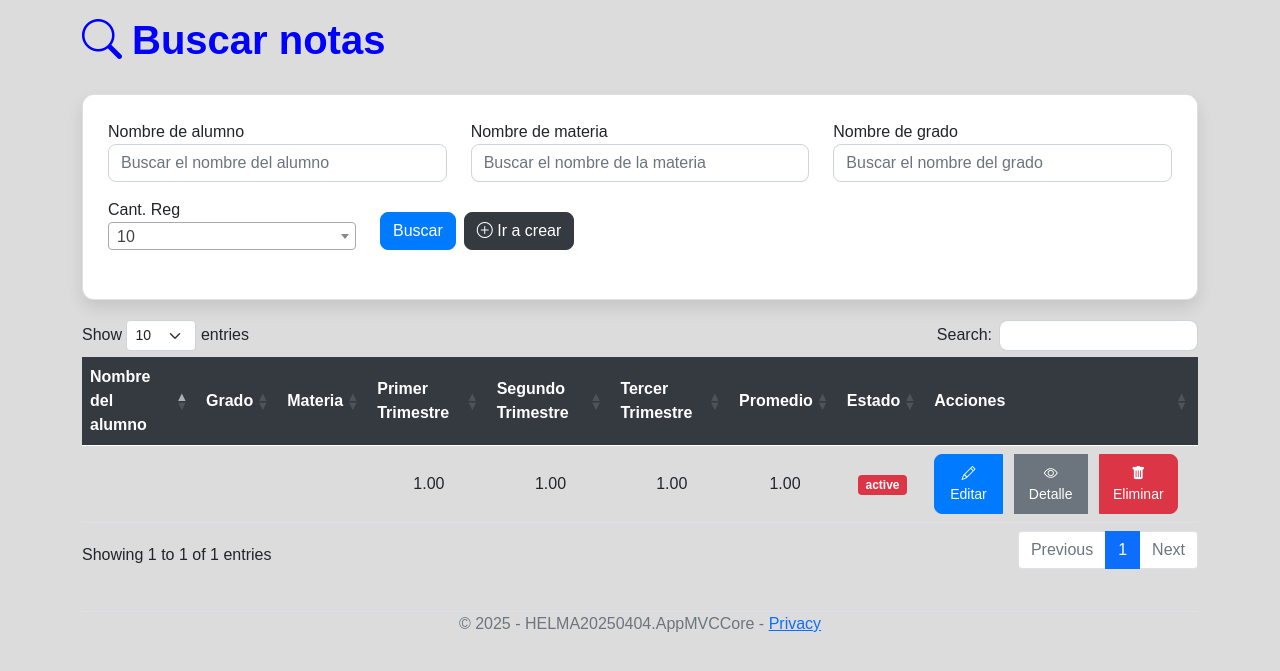
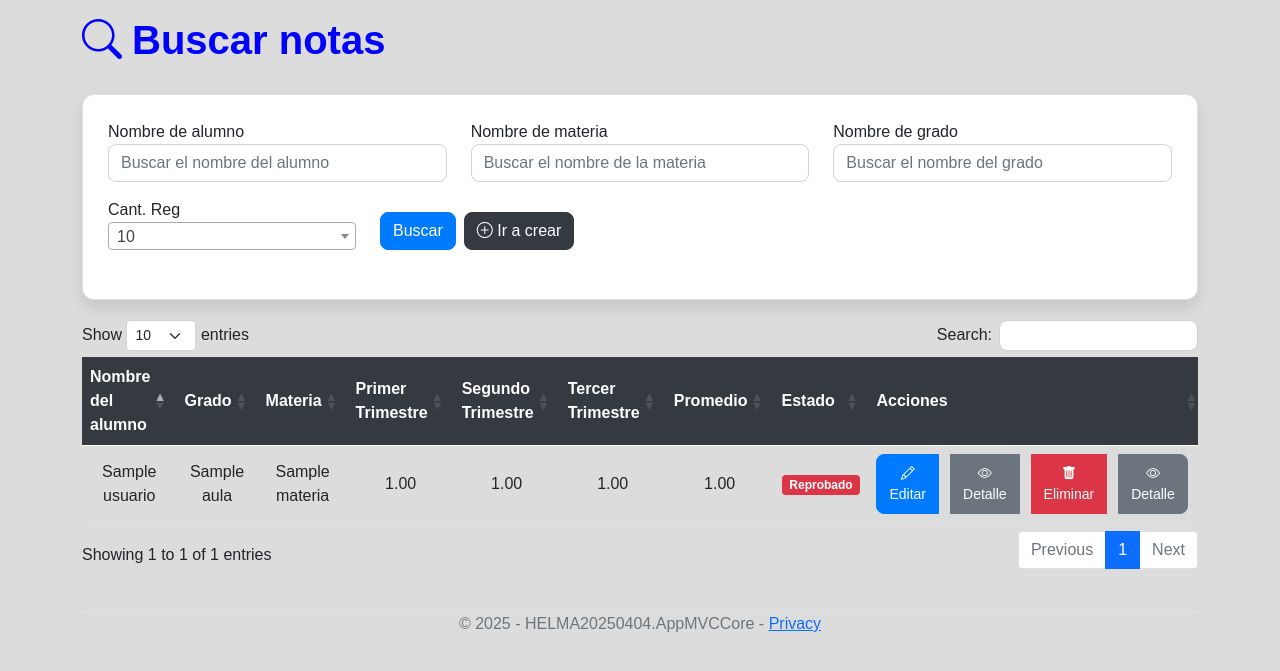
Before and after one commit to Henryjmzx19/HELMA20250404, an ASP.NET Core app: page /Notas in a window 1280 px wide. Shown: the part 81-752 px from the top of the page. Run offline with ASP.NET Core 8, Linux system fonts and the light colour scheme; the visitor is signed in with stand-in values (Sample User, id 1); empty tables hold one stand-in row (values such as "Sample post"); database files in the repository are not loaded; some libraries are stand-ins or nearby versions.

Commit message:
Se implementaron errores

```diff
--- a/HELMA20250404.AppMVCCore/Controllers/NotasController.cs
+++ b/HELMA20250404.AppMVCCore/Controllers/NotasController.cs
@@ -22,19 +22,29 @@ namespace HELMA20250404.AppMVCCore.Controllers
         // GET: Notas
         public async Task<IActionResult> Index(Nota nota, int topRegistro = 10)
         {
-            var query = _context. Notas.AsQueryable();
+            var query = _context.Notas
+                .Include(n => n.Matricula)
+                    .ThenInclude(m => m.Alumno)
+                        .ThenInclude(a => a.Usuario)
+                .Include(n => n.Aula)
+                .Include(n => n.Materia)
+                .AsQueryable();
+
             if (nota.Matricula != null && !string.IsNullOrWhiteSpace(nota.Matricula.Alumno.Usuario.NombreUsuario))
                 query = query.Where(s => s.Matricula.Alumno.Usuario.NombreUsuario.Contains(nota.Matricula.Alumno.Usuario.NombreUsuario));
+
             if (nota.Materia != null && !string.IsNullOrWhiteSpace(nota.Materia.Nombre))
                 query = query.Where(s => s.Materia.Nombre.Contains(nota.Materia.Nombre));
-            if (nota.Materia != null && !string.IsNullOrWhiteSpace(nota.Aula.Nombre))
-                query = query.Where(s => s.Materia.Nombre.Contains(nota.Aula.Nombre));
 
+            if (nota.Aula != null && !string.IsNullOrWhiteSpace(nota.Aula.Nombre))
+                query = query.Where(s => s.Aula.Nombre.Contains(nota.Aula.Nombre)); // Estaba usando Materia.Nombre en lugar de Aula.Nombre
 
             if (topRegistro > 0)
                 query = query.Take(topRegistro);
+
             return View(await query.ToListAsync());
         }
+
 
         // GET: Notas/Details/5
         public async Task<IActionResult> Details(int? id)
--- a/HELMA20250404.AppMVCCore/Views/Notas/Index.cshtml
+++ b/HELMA20250404.AppMVCCore/Views/Notas/Index.cshtml
@@ -77,12 +77,17 @@
 						<td>@Html.DisplayFor(modelItem => item.Promedio)</td>
 
 						<td>
-							<span class="badge @(item.Estado == "Aprobado" ? "bg-success" : "bg-danger")">
-								@Html.DisplayFor(modelItem => item.Estado)
+							<span class="badge @(item.Promedio >= 6 ? "bg-success" : "bg-danger")">
+                                @(item.Promedio >= 6 ? "Aprobado" : "Reprobado")
                            </span>
+
 						</td>
 						<td>
 							<div class="btn-group" role="group">
+								@if (User.Identity.IsAuthenticated)
+								{
+									@if (User.IsInRole("PROFESOR"))
+									{
 										<a asp-action="Edit" asp-route-id="@item.Id" class="btn btn-primary btn-sm">
 											<i class="bi bi-pencil"></i> Editar
 										</a>
@@ -92,6 +97,15 @@
 										<a asp-action="Delete" asp-route-id="@item.Id" class="btn btn-danger btn-sm">
 											<i class="bi bi-trash-fill"></i> Eliminar
 										</a>
+									}
+									@if (User.IsInRole("ALUMNO"))
+									{
+										<a asp-action="Details" asp-route-id="@item.Id" class="btn btn-secondary btn-sm">
+											<i class="bi bi-eye"></i> Detalle
+										</a>
+									}
+								}
+
                             </div>
 
                         </td>
```
Lines whose indentation alone changed are shown as unchanged.
